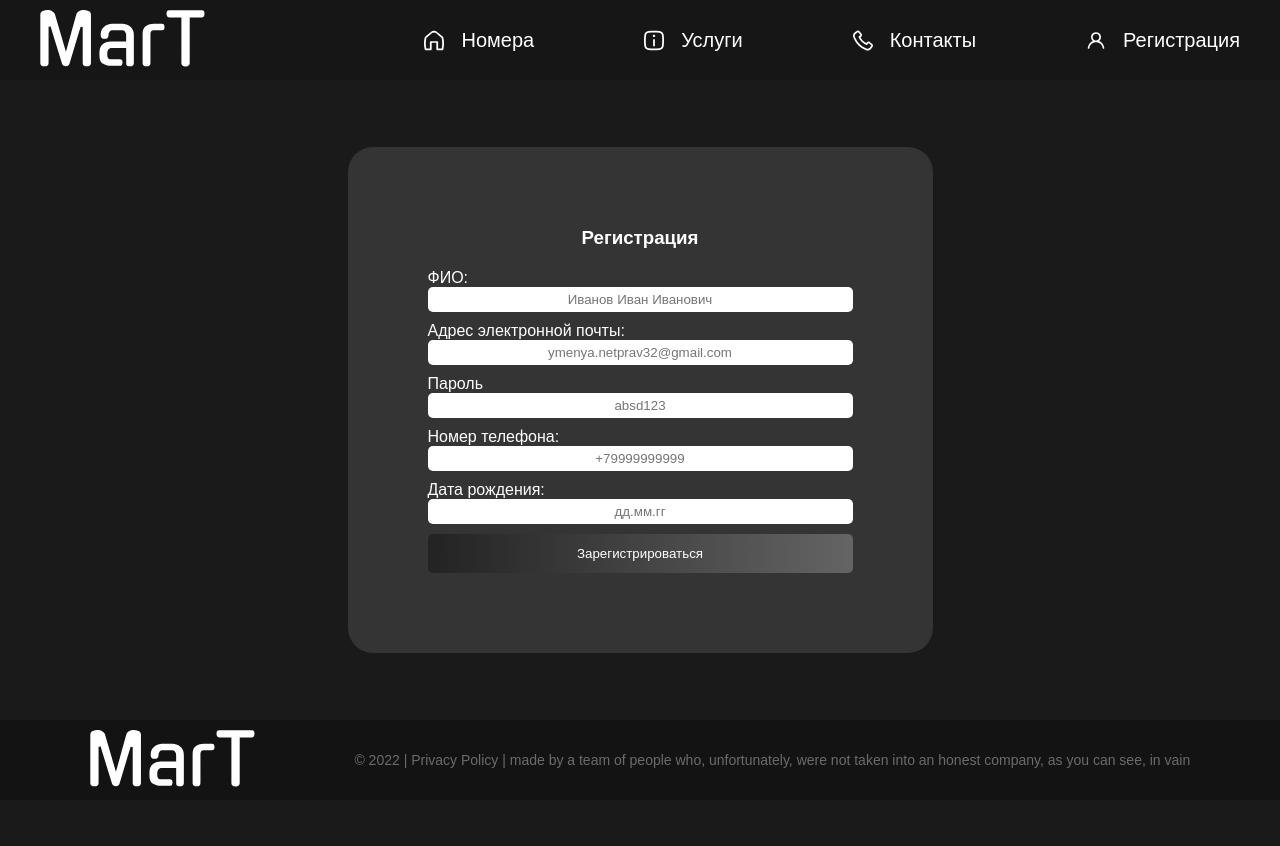
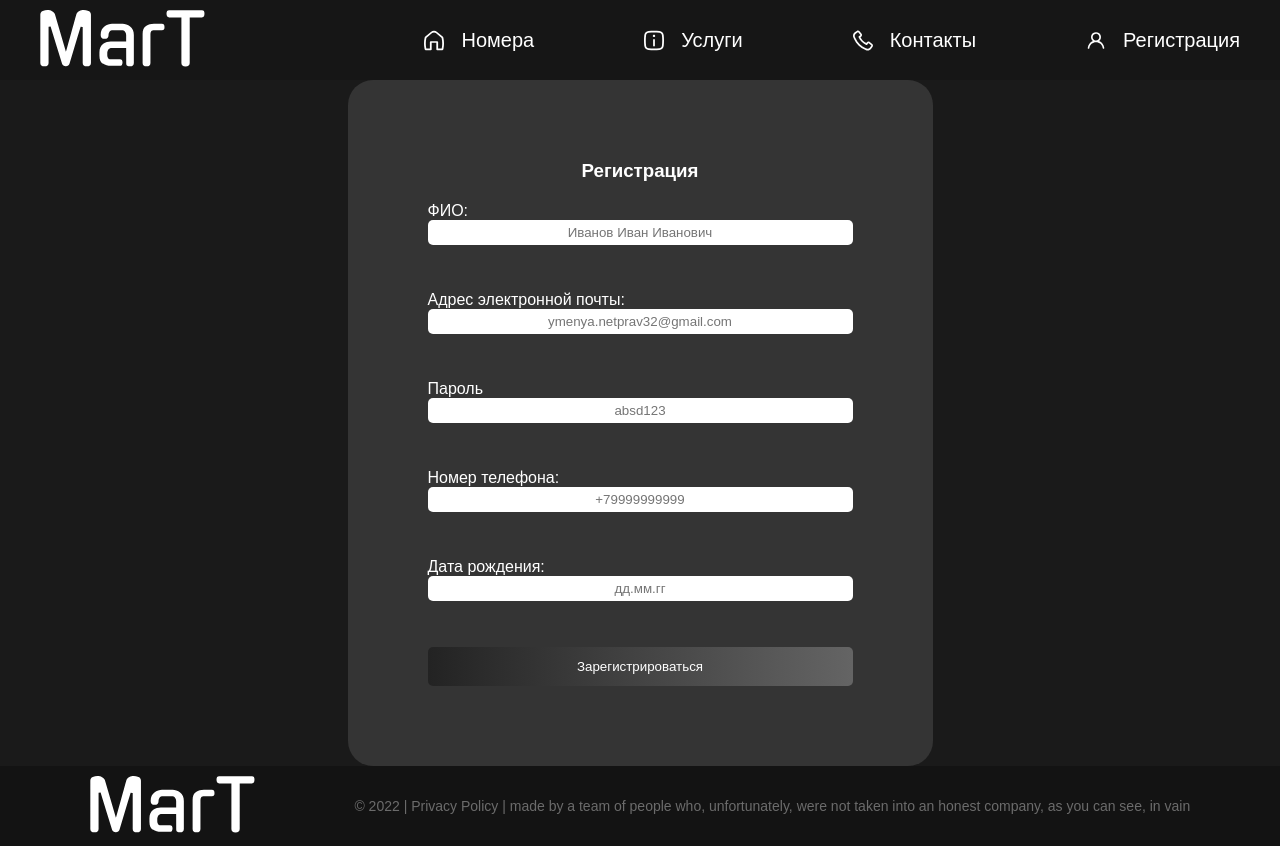
Before and after one commit to TEGGIT/MarT, a React (Create React App) app: page /registration-page in a window 1280 px wide. Before the commit the page ends 800 px from the top, so only its background shows below. Built offline with nearby package versions, Linux system fonts and the light colour scheme; a web font is replaced by a local one.

Commit message:
I made it so that the register card does not increase when the error is displayed + changed all the px to rem

```diff
--- a/src/components/Registrations/Registrations.jsx
+++ b/src/components/Registrations/Registrations.jsx
@@ -1,4 +1,4 @@
-import React, { useEffect, useState } from 'react'
+import React, {useEffect, useState} from 'react'
 
 import Header from '../Header/Header'
 import Footer from '../Footer/Footer'
@@ -60,7 +60,7 @@ const Registrations = () => {
   }
   const dateHandler = (e) => {
     const dateRe =
-      /^(?:(?:31(\/|-|\.)(?:0?[13578]|1[02]|(?:Jan|Mar|May|Jul|Aug|Oct|Dec)))\1|(?:(?:29|30)(\/|-|\.)(?:0?[1,3-9]|1[0-2]|(?:Jan|Mar|Apr|May|Jun|Jul|Aug|Sep|Oct|Nov|Dec))\2))(?:(?:1[6-9]|[2-9]\d)?\d{2})$|^(?:29(\/|-|\.)(?:0?2|(?:Feb))\3(?:(?:(?:1[6-9]|[2-9]\d)?(?:0[48]|[2468][048]|[13579][26])|(?:(?:16|[2468][048]|[3579][26])00))))$|^(?:0?[1-9]|1\d|2[0-8])(\/|-|\.)(?:(?:0?[1-9]|(?:Jan|Feb|Mar|Apr|May|Jun|Jul|Aug|Sep))|(?:1[0-2]|(?:Oct|Nov|Dec)))\4(?:(?:1[6-9]|[2-9]\d)?\d{2})$/
+        /^(?:31([/\-.])(?:0?[13578]|1[02]|(?:Jan|Mar|May|Jul|Aug|Oct|Dec))\1|(?:29|30)([/\-.])(?:0?[1,3-9]|1[0-2]|(?:Jan|Mar|Apr|May|Jun|Jul|Aug|Sep|Oct|Nov|Dec))\2)(?:1[6-9]|[2-9]\d)?\d{2}$|^29([/\-.])(?:0?2|Feb)\3(?:(?:1[6-9]|[2-9]\d)?(?:0[48]|[2468][048]|[13579][26])|(?:16|[2468][048]|[3579][26])00)$|^(?:0?[1-9]|1\d|2[0-8])([/\-.])(?:(?:0?[1-9]|(?:Jan|Feb|Mar|Apr|May|Jun|Jul|Aug|Sep))|(?:1[0-2]|(?:Oct|Nov|Dec)))\4(?:1[6-9]|[2-9]\d)?\d{2}$/
     setDate(e.target.value)
     if (!dateRe.test(e.target.value)) {
       setDateError('Укажите дату верно')
@@ -112,8 +112,8 @@ const Registrations = () => {
 
   return (
       <>
-      <Header />
-      <main>
+        <Header/>
+        <main className={classes.main}>
           <div className={classes.registrations}>
             <div className={classes.registrations_title}>
               <h3>Регистрация</h3>
@@ -128,9 +128,11 @@ const Registrations = () => {
                   title="ФИО:"
                   placeholder="Иванов Иван Иванович"
               />
+              <div className={classes.registrations_form_valid}>
                 {visitFio && fioError && (
-              <div style={{ color: 'red' }}>{fioError}</div>
+                    <div style={{color: 'red', position: 'absolute'}}>{fioError}</div>
                 )}
+              </div>
               <Input
                   onChange={(e) => emailHandler(e)}
                   value={email}
@@ -140,9 +142,12 @@ const Registrations = () => {
                   title="Адрес электронной почты:"
                   placeholder="ymenya.netprav32@gmail.com"
               />
+              <div className={classes.registrations_form_valid}>
                 {emailVisit && emailError && (
-              <div style={{ color: 'red' }}>{emailError}</div>
+                    <div style={{color: 'red', position: 'absolute'}}>{emailError}</div>
                 )}
+              </div>
+
               <Input
                   onChange={(e) => passwordHandler(e)}
                   value={password}
@@ -152,9 +157,11 @@ const Registrations = () => {
                   title="Пароль"
                   placeholder="absd123"
               />
+              <div className={classes.registrations_form_valid}>
                 {passwordVisit && passwordError && (
-              <div style={{ color: 'red' }}>{passwordError}</div>
+                    <div style={{color: 'red', position: 'absolute'}}>{passwordError}</div>
                 )}
+              </div>
               <Input
                   onBlur={(e) => blurHandler(e)}
                   onChange={(e) => phoneHandler(e)}
@@ -164,9 +171,11 @@ const Registrations = () => {
                   title="Номер телефона:"
                   placeholder="+79999999999"
               />
+              <div className={classes.registrations_form_valid}>
                 {visitPhone && phoneError && (
-              <div style={{ color: 'red' }}>{phoneError}</div>
+                    <div style={{color: 'red', position: 'absolute'}}>{phoneError}</div>
                 )}
+              </div>
               <Input
                   onChange={(e) => dateHandler(e)}
                   onBlur={(e) => blurHandler(e)}
@@ -176,9 +185,11 @@ const Registrations = () => {
                   title="Дата рождения:"
                   placeholder="дд.мм.гг"
               />
+              <div className={classes.registrations_form_valid}>
                 {visitDate && DateError && (
-              <div style={{ color: 'red' }}>{DateError}</div>
+                    <div style={{color: 'red', position: 'absolute'}}>{DateError}</div>
                 )}
+              </div>
               <Button
                   disabled={!formValid}
                   type="submit"
@@ -187,7 +198,7 @@ const Registrations = () => {
             </form>
           </div>
         </main>
-      <Footer />
+        <Footer/>
       </>
   )
 }
--- a/src/components/Registrations/Registrations.module.scss
+++ b/src/components/Registrations/Registrations.module.scss
@@ -1,4 +1,4 @@
-main {
+.main {
   display: flex;
   justify-content: center;
   align-items: center;
@@ -9,9 +9,9 @@ main {
   display: flex;
   flex-direction: column;
   color: white;
-  padding: 80px;
+  padding: 5rem;
   background: #343434;
-  border-radius: 25px;
+  border-radius: 1.5625rem;
 
 
   &_title {
@@ -22,7 +22,13 @@ main {
   &_form {
     display: flex;
     flex-direction: column;
-    gap: 10px;
-    margin-top: 20px;
+    gap: 1.4375rem;
+    margin-top: 1.25rem;
+
+    &_valid {
+      display: flex;
+      justify-content: center;
+      align-items: flex-end;
+    }
   }
 }
```
Lines whose indentation alone changed are shown as unchanged.
